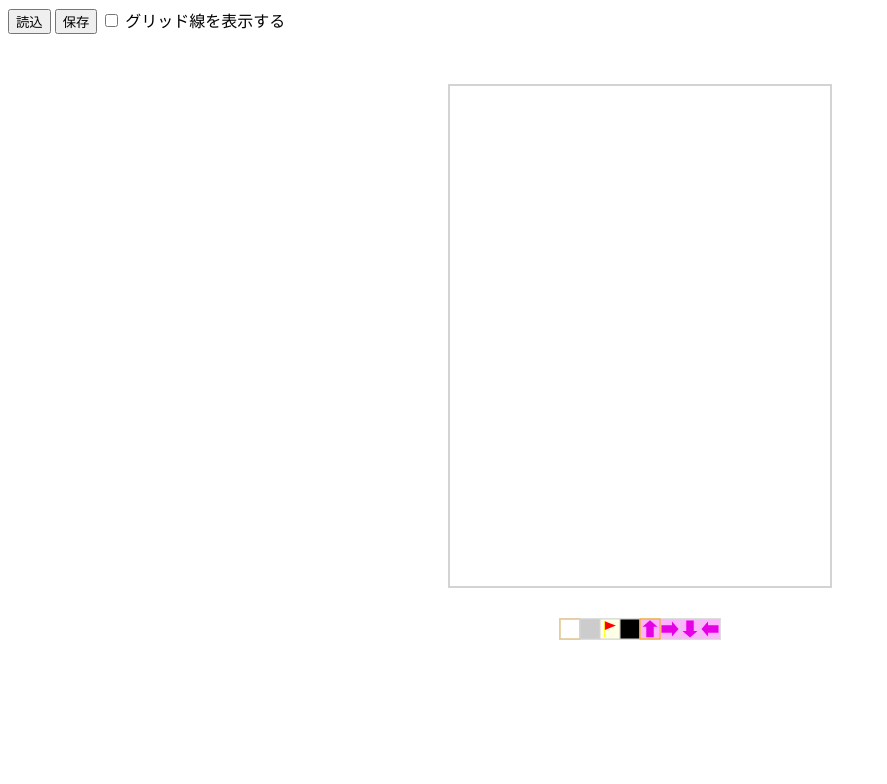
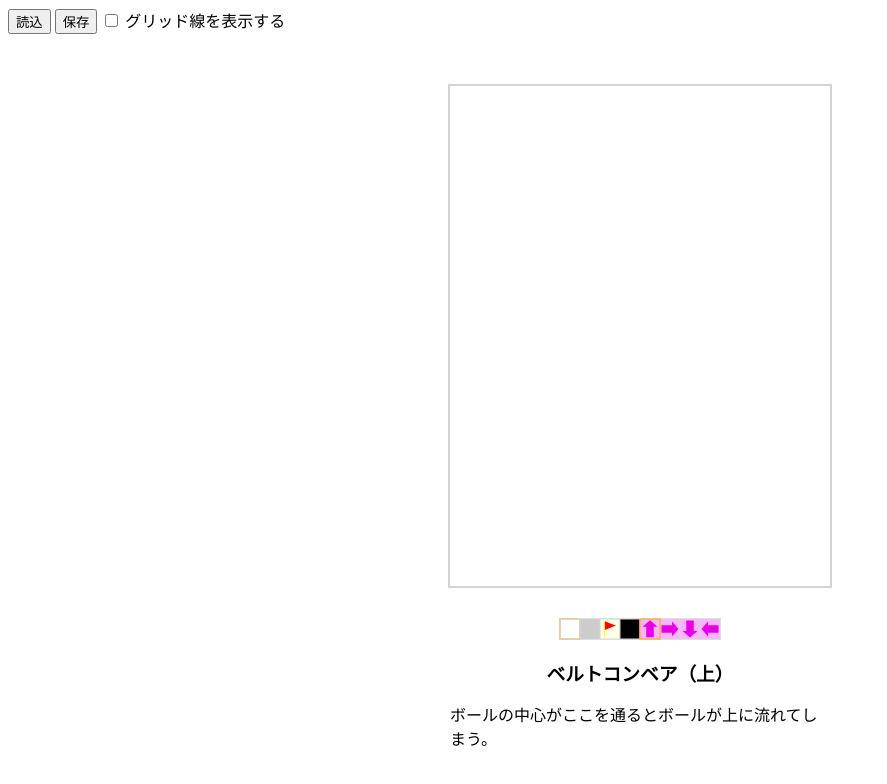
Before and after one commit to Atsumi-Gakuto/TamakoroStageEditor, a plain HTML site: page TamakoroStageEditor.html in a window 1280 px wide. Both pictures are taken after a click on the element 640 px from the left and 629 px from the top of the page. Shown: the whole page, without its empty margins (0-887 px from the left). Drawn offline with Linux system fonts and the light colour scheme.

Commit message:
各タイルの説明を追加

```diff
--- a/TamakoroStageEditor.css
+++ b/TamakoroStageEditor.css
@@ -2,6 +2,13 @@
 	display: flex;
 	flex-direction: column;
 	align-items: center;
+}
+#main_area > h3 {
+	margin-bottom: 0;
+}
+#main_area > p {
+	max-width: 380px;
+	margin-bottom: 0;
 }
 #stage_canvas {
 	margin-top: 50px;
--- a/TamakoroStageEditor.html
+++ b/TamakoroStageEditor.html
@@ -16,6 +16,8 @@
 		<div id="main_area">
 			<canvas id="stage_canvas" width="380" height="500"></canvas>
 			<canvas id="palette_canvas" width="162" height="22px"></canvas>
+			<h3>床</h3>
+			<p>ボールが通行可能な床。</p>
 		</div>
 	</body>
 </html>
--- a/TamakoroStageEditor.js
+++ b/TamakoroStageEditor.js
@@ -1,8 +1,47 @@
 /**
- * タイルの画像を保持する配列
+ * タイルの画像要素の配列
  * @type {HTMLImageElement[]}
  */
 const TileImages = [];
+
+/**
+ * タイルの情報の配列
+ * @type {{name: string, desc: string}[]}
+ */
+const TileInformation = [
+	{
+		name: "床",
+		desc: "ボールが通行可能な床。"
+	},
+	{
+		name: "壁",
+		desc: "ボールが通行不可能な壁。"
+	},
+	{
+		name: "ゴール",
+		desc: "ボールがこれに触れるとゴールとなりステージクリア。"
+	},
+	{
+		name: "穴",
+		desc: "ボールの中心がここを通るとミスになる。"
+	},
+	{
+		name: "ベルトコンベア（上）",
+		desc: "ボールの中心がここを通るとボールが上に流れてしまう。"
+	},
+	{
+		name: "ベルトコンベア（右）",
+		desc: "ボールの中心がここを通るとボールが右に流れてしまう。"
+	},
+	{
+		name: "ベルトコンベア（下）",
+		desc: "ボールの中心がここを通るとボールが下に流れてしまう。"
+	},
+	{
+		name: "ベルトコンベア（左）",
+		desc: "ボールの中心がここを通るとボールが左に流れてしまう。"
+	}
+];
 
 /**
  * 現在選択中のタイル
@@ -43,6 +82,8 @@ window.addEventListener("load", () => {
 		CurrentTile = Math.min(Math.max(Math.floor((clickPosX - 1) / 20), 0), 7);
 		paletteContext.strokeStyle = "orange";
 		paletteContext.strokeRect(CurrentTile * 20 + 1, 1, 20, 20);
+		document.querySelector("#main_area > h3").innerText = TileInformation[CurrentTile].name;
+		document.querySelector("#main_area > p").innerText = TileInformation[CurrentTile].desc;
 	});
 });
 
```
